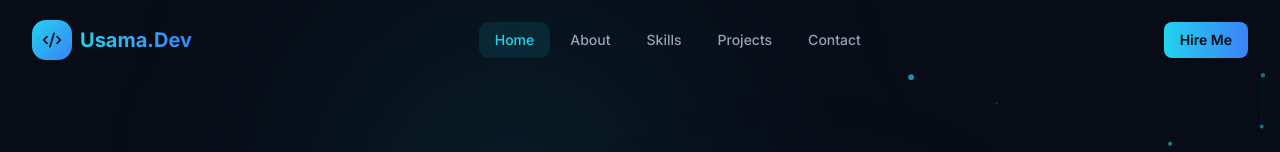
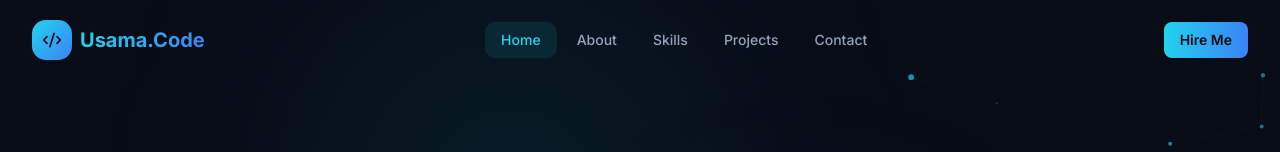
Before and after one commit to chusamaikram/portfolio, a React (Vite) app: page / in a window 1280 px wide. Shown: the top 152 px of the page. Built offline with nearby package versions, Linux system fonts and the light colour scheme.

Commit message:
updated logo name

```diff
--- a/src/sections/Footer.tsx
+++ b/src/sections/Footer.tsx
@@ -61,7 +61,7 @@ export default function Footer() {
               <div className="w-10 h-10 rounded-xl bg-gradient-to-br from-cyan-400 to-blue-500 flex items-center justify-center">
                 <Code2 className="w-5 h-5 text-background" />
               </div>
-              <span className="text-xl font-bold text-gradient">Usama.Dev</span>
+              <span className="text-xl font-bold text-gradient">Usama.Code</span>
             </a>
             <p className="text-muted-foreground mb-6 max-w-sm">
               Crafting beautiful, responsive, and user-friendly web experiences.
--- a/src/sections/Navigation.tsx
+++ b/src/sections/Navigation.tsx
@@ -70,7 +70,7 @@ export default function Navigation({ scrollY }: NavigationProps) {
             <div className="w-10 h-10 rounded-xl bg-gradient-to-br from-cyan-400 to-blue-500 flex items-center justify-center group-hover:glow-cyan transition-all duration-300">
               <Code2 className="w-5 h-5 text-background" />
             </div>
-            <span className="text-xl font-bold text-gradient">Usama.Dev</span>
+            <span className="text-xl font-bold text-gradient">Usama.Code</span>
           </a>
 
           {/* Desktop Navigation */}
--- a/src/sections/Projects.tsx
+++ b/src/sections/Projects.tsx
@@ -124,7 +124,7 @@ export default function Projects() {
         </div>
 
         {/* Projects Grid */}
-        <div className="grid md:grid-cols-2 lg:grid-cols-3 gap-6">
+        <div className="grid md:grid-cols-2 lg:grid-cols-3 gap-6 gap-y-10">
           {filteredProjects.map((project, index) => (
             <div
               key={project.id}
@@ -203,8 +203,8 @@ export default function Projects() {
           <Button
             variant="outline"
             size="lg"
-            className="border-white/20 text-foreground hover:bg-white/5"
-            onClick={() => window.open('https://github.com/yourusername', '_blank')}
+            className="border-white/20 text-foreground hover:bg-white/5 hover:text-gradient"
+            onClick={() => window.open('https://github.com/chusamaikram', '_blank')}
           >
             <Github className="w-4 h-4 mr-2" />
             View More on GitHub
```
